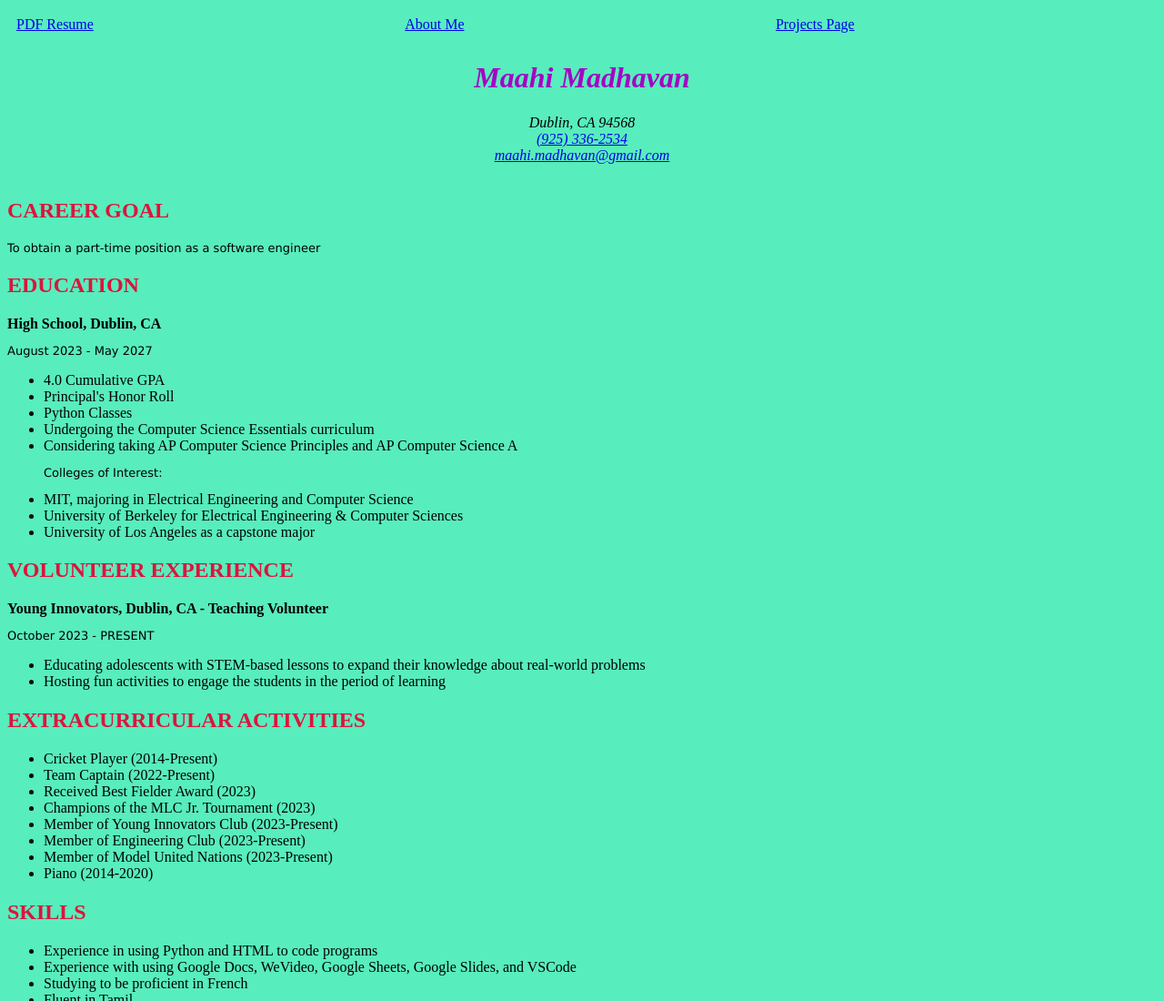
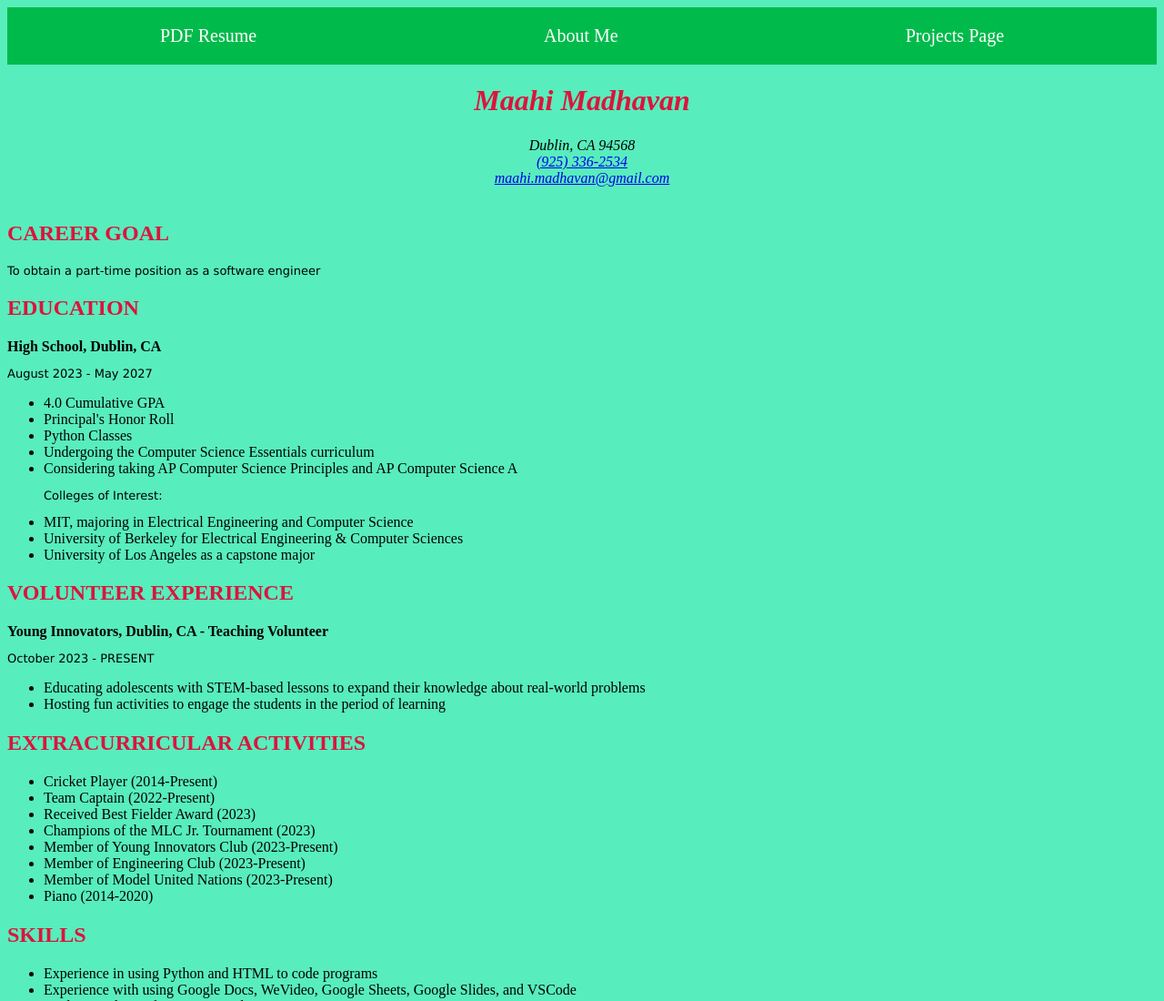
Before and after one commit to maahi-madhavan/online_portfolio, a plain HTML site: page index.html in a window 1280 px wide. Shown: the top 1100 px of the page at 91% size. Drawn offline with Linux system fonts and the light colour scheme.

Commit message:
Update style.css

```diff
--- a/style.css
+++ b/style.css
@@ -1,5 +1,5 @@
 h1 {
-    color: rgb(164, 4, 196);
+    color: crimson;
 }
 
 h2 {
@@ -20,8 +20,8 @@ body {
     grid-template-columns: auto auto auto;
     padding: 10px;
     column-gap: 20px;
+    text-align: center;
 }
-
 .item2 {
     font-size: 13px;
     text-align: center;
@@ -36,3 +36,13 @@ footer {
     text-align: center;
     margin-top: 20px;
 }
+header {
+    background-color: #00bb4b;
+    color: white;
+    font-size: 20px;
+    padding: 10px;
+}
+.underline {
+    text-decoration: none;
+    color: inherit;
+}
```
